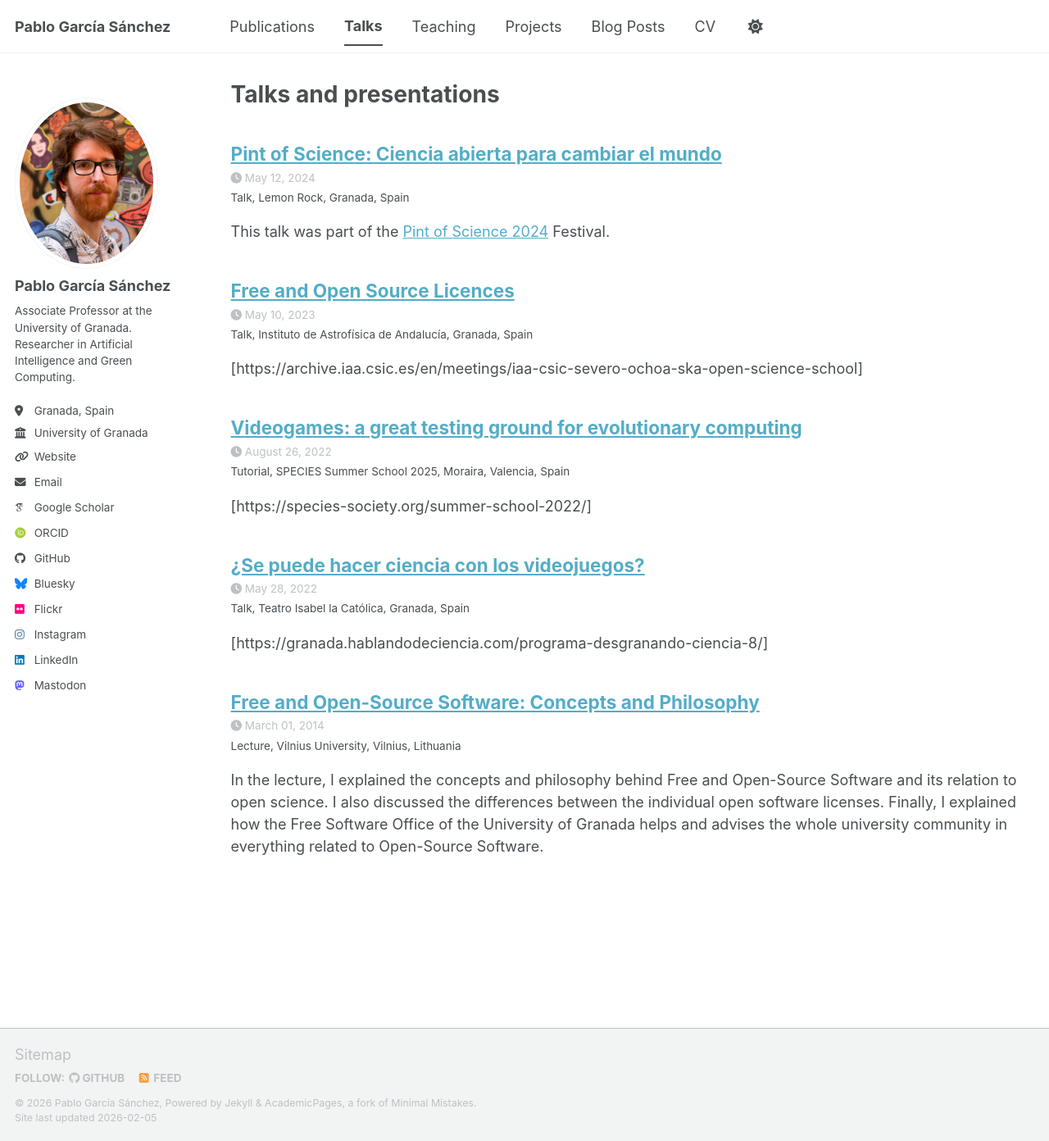
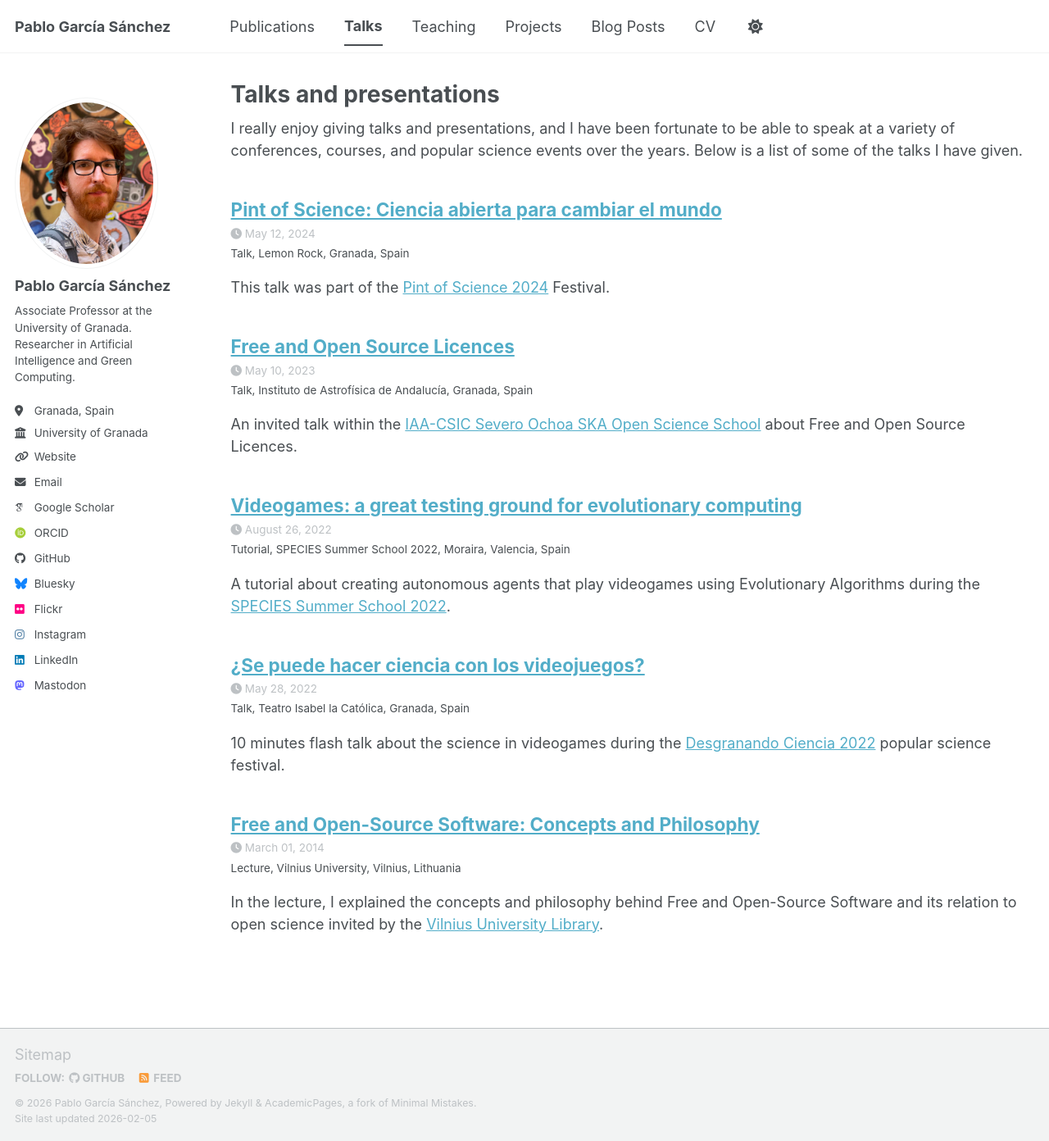
Before and after one commit to fergunet/fergunet.github.io, a Jekyll site: the page built from _pages/talks.html, in a window 1280 px wide and 1392 px high. Shown: the whole window at 82% size. Built offline with Jekyll 4.4.1, drawn with Linux system fonts in a browser that asks for light colours; some web fonts are replaced; a script bundle is joined from its source files by our own code; library files that are not in the unit come from our copies.

Commit message:
More changes in talks and papers

```diff
--- a/_pages/talks.html
+++ b/_pages/talks.html
@@ -4,6 +4,7 @@ title: "Talks and presentations"
 permalink: /talks/
 author_profile: true
 ---
+I really enjoy giving talks and presentations, and I have been fortunate to be able to speak at a variety of conferences, courses, and popular science events over the years. Below is a list of some of the talks I have given.
 
 {% if site.talkmap_link == true %}
 
--- a/_talks/2021-10-28-free.md
+++ b/_talks/2021-10-28-free.md
@@ -7,6 +7,6 @@ venue: "Vilnius University"
 date: 2014-03-01
 location: "Vilnius, Lithuania"
 ---
-In the lecture, I explained the concepts and philosophy behind Free and Open-Source Software and its relation to open science. I also discussed the differences between the individual open software licenses. Finally, I explained how the Free Software Office of the University of Granada helps and advises the whole university community in everything related to Open-Source Software.
+In the lecture, I explained the concepts and philosophy behind Free and Open-Source Software and its relation to open science invited by the [Vilnius University Library](https://arqus.ugr.es/noticias/conferencia-free-open-source-software-pablo-garcia/).
 
-[https://arqus.ugr.es/noticias/conferencia-free-open-source-software-pablo-garcia/]
+I also discussed the differences between the individual open software licenses. Finally, I explained how the Free Software Office of the University of Granada helps and advises the whole university community in everything related to Open-Source Software.
--- a/_talks/2022-05-28-desgranando.md
+++ b/_talks/2022-05-28-desgranando.md
@@ -8,4 +8,4 @@
 location: "Granada, Spain"
 ---
 
-[https://granada.hablandodeciencia.com/programa-desgranando-ciencia-8/]
+10 minutes flash talk about the science in videogames during the [Desgranando Ciencia 2022](https://granada.hablandodeciencia.com/programa-desgranando-ciencia-8/) popular science festival.
--- a/_talks/2022-08-26-species.md
+++ b/_talks/2022-08-26-species.md
@@ -3,9 +3,9 @@ title: "Videogames: a great testing ground for evolutionary computing"
 collection: talks
 type: "Tutorial"
 permalink: /talks/2022-08-26-species
-venue: "SPECIES Summer School 2025"
+venue: "SPECIES Summer School 2022"
 date: 2022-08-26
 location: "Moraira, Valencia, Spain"
 ---
 
-[https://species-society.org/summer-school-2022/]
+A tutorial about creating autonomous agents that play videogames using Evolutionary Algorithms during the [SPECIES Summer School 2022](https://species-society.org/summer-school-2022/).
--- a/_talks/2023-05-10-licences.md
+++ b/_talks/2023-05-10-licences.md
@@ -7,5 +7,4 @@ venue: "Instituto de Astrofísica de Andalucía"
 date: 2023-05-10
 location: "Granada, Spain"
 ---
-
-[https://archive.iaa.csic.es/en/meetings/iaa-csic-severo-ochoa-ska-open-science-school]
+An invited talk within the [IAA-CSIC Severo Ochoa SKA Open Science School](https://archive.iaa.csic.es/en/meetings/iaa-csic-severo-ochoa-ska-open-science-school]) about Free and Open Source Licences.
```
Also changed, not shown: _projects/pidchatbots.md (added, +7 -0 lines), _publications/2009-10-01-paper-title-number-1.md (deleted, +0 -14 lines), _publications/2022-12-01-why-do-papers-from-international-collaborations-get-more-citations.md (added, +12 -0 lines).
